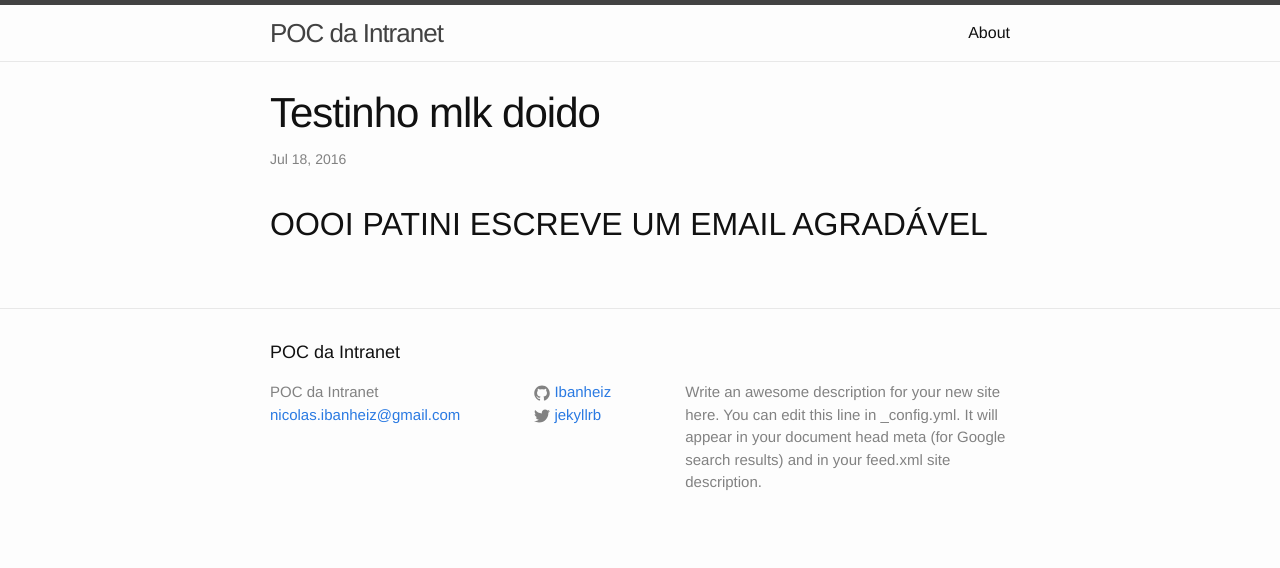
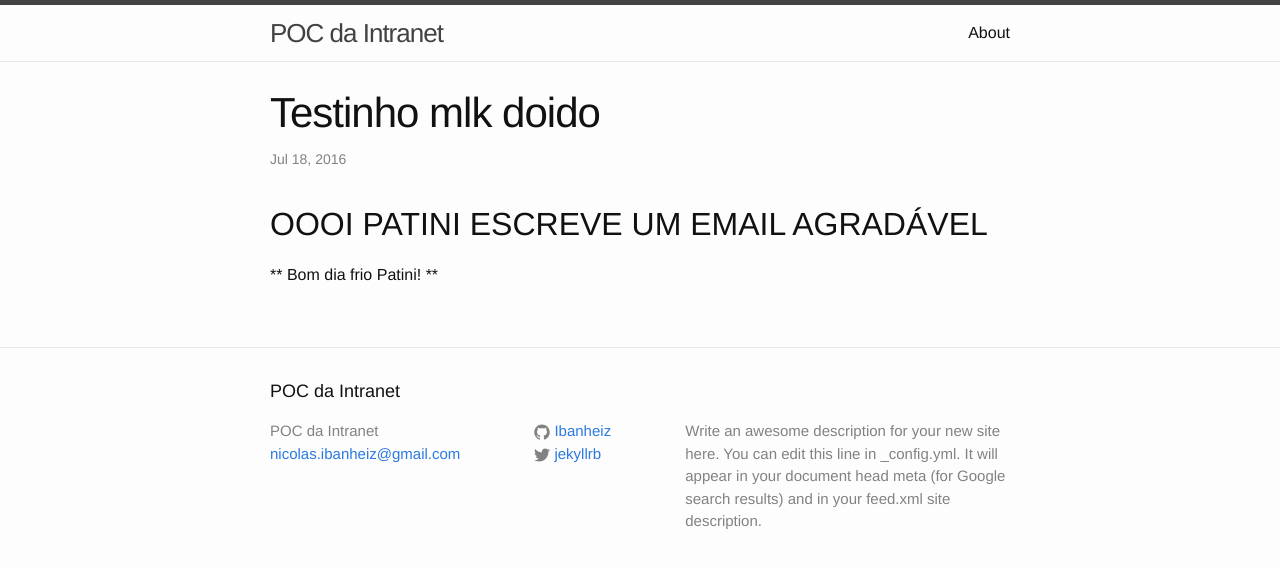
Before and after one commit to DP6/dp6.github.io, a Jekyll site: the page built from _posts/2016-07-18-testinho-intranet.markdown, in a window 1280 px wide. Shown: the top 568 px of the page. Built offline with Jekyll 4.4.1, drawn with Linux system fonts in a browser that asks for light colours.

```diff
--- a/_posts/2016-07-18-testinho-intranet.markdown
+++ b/_posts/2016-07-18-testinho-intranet.markdown
@@ -1,8 +1,12 @@
 ---
 layout: post
-title:  "Testinho mlk doido"
-date:   2016-07-18 16:23:00 -0300
+title: Testinho mlk doido
+date: '2016-07-18 16:23:00 -0300'
 categories: jekyll update testinho
+published: true
+tags: ''
 ---
 
 ## OOOI PATINI ESCREVE UM EMAIL AGRADÁVEL
+
+** Bom dia frio Patini! **
```
